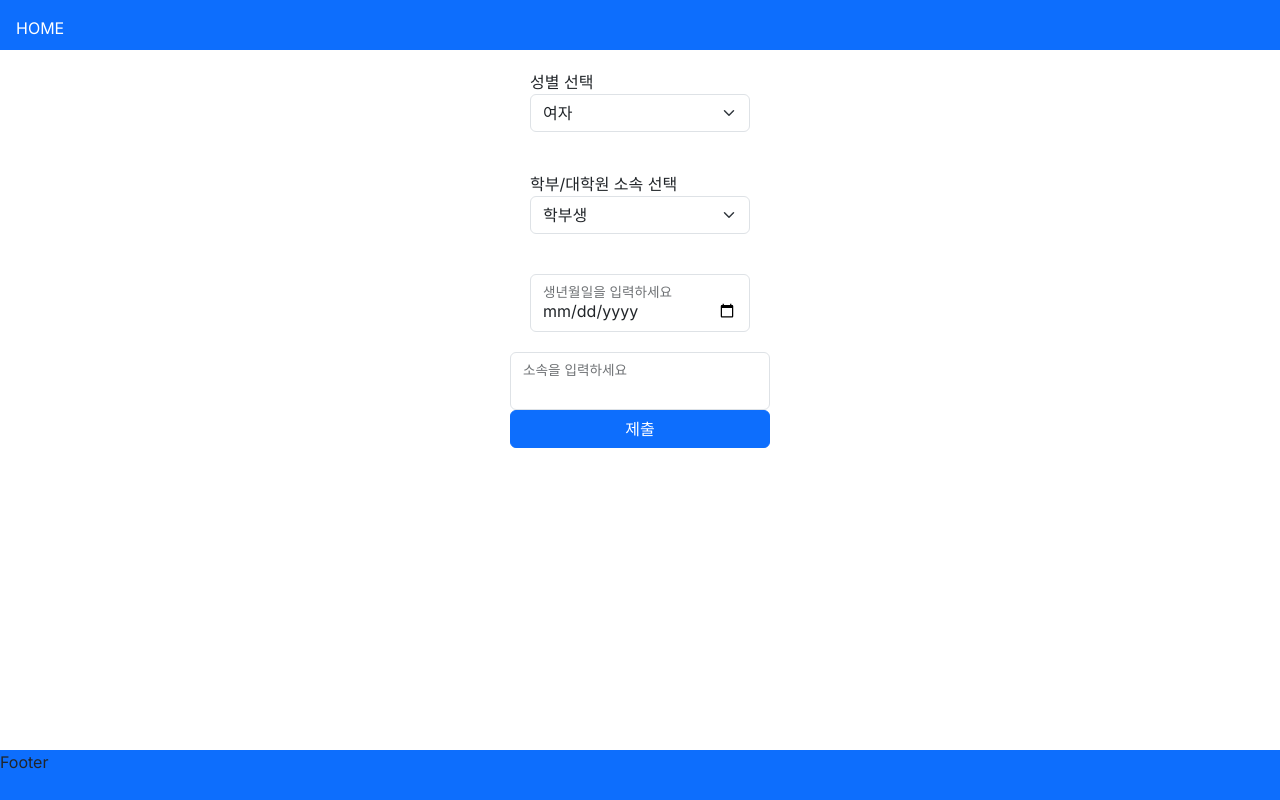
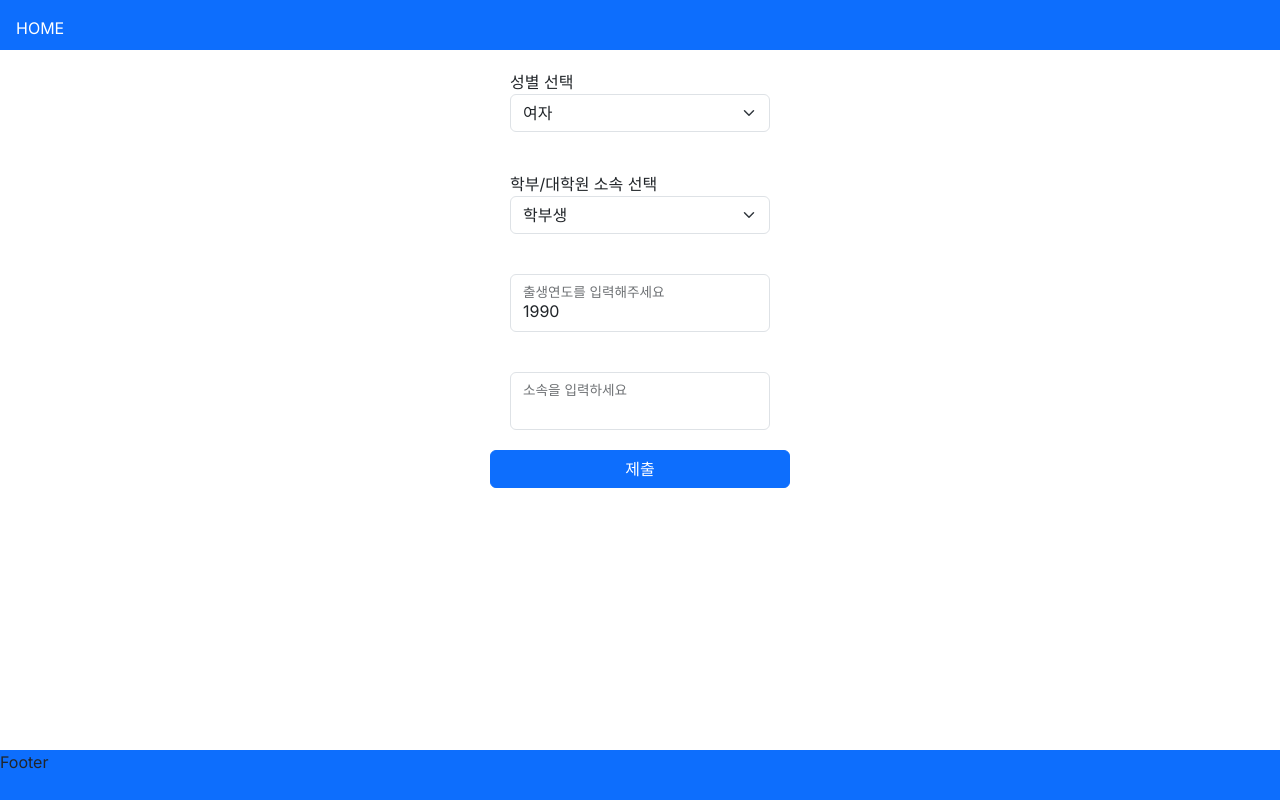
Before and after one commit to goodbyebada/BookSite, a Next.js app: page / in a window 1280 px wide. Built offline with nearby package versions, Linux system fonts and the light colour scheme.

Commit message:
form 형식 수정 및 기능 추가
- 자동완성 기능 추가
- 생년월일 -> 출생연도만 input으로
- 출생연도 조건 벗어났을시 안내문구 추가

```diff
--- a/src/app/bookList/page.tsx
+++ b/src/app/bookList/page.tsx
@@ -32,6 +32,8 @@ const BookList = () => {
   useEffect(() => {
     const params = decodeURI(`${searchParams}`);
 
+    console.log(params);
+
     fetch(requestBaseUrl + "?" + params)
       .then((response) => {
         return response.json(); // JSON 데이터를 반환하는 프로미스
--- a/src/components/component/UserInputForm.tsx
+++ b/src/components/component/UserInputForm.tsx
@@ -5,6 +5,12 @@ import BirthdateForm from "@components/containers/formItems/BirthdateForm";
 import Department from "@components/containers/formItems/Department";
 import { useRouter } from "next/navigation";
 import { inputData } from "@components/model/interfaceModel";
+import {
+  startYear,
+  endYear,
+} from "@components/containers/formItems/ExtendedDropdown";
+
+import ExtendedDropdown from "@components/containers/formItems/ExtendedDropdown";
 
 const EMPTY_NUMBER = 0;
 const EMPTY_STRING = "";
@@ -70,9 +76,6 @@ const UserInputForm = () => {
   const returnQueryString = (data: inputData) => {
     const { gender, patron_type, birthdate, department } = data;
 
-    console.log(gender);
-    console.log(typeof gender);
-
     const queryString = `gender=${gender}&patron-type=${patron_type}&birthdate=${birthdate}&department=${department}`;
     return queryString;
   };
@@ -82,26 +85,29 @@ const UserInputForm = () => {
     const isFormComplete = Object.values(formData).every(
       (field) => field !== ""
     );
+    // ture여야지 조건통과
 
     // 조건에 맞는지 체크한다.
     const checkAlltheInput = (formData: inputData) => {
       const { gender, patron_type, birthdate, department } = formData;
 
       return (
-        gender !== EMPTY_STRING && birthdate > 0 && department !== EMPTY_STRING
+        gender !== EMPTY_STRING &&
+        startYear <= birthdate &&
+        birthdate <= endYear &&
+        department !== EMPTY_STRING
       );
     };
 
-    if (!isFormComplete && !checkAlltheInput(formData)) {
-      console.log(formData);
-      alert("작성되지 않은 항목이 있습니다!");
+    if (isFormComplete && checkAlltheInput(formData)) {
+      // 전부 작성했다면 bookList 경로 이동 쿼리문과 함께
+      const queryString = returnQueryString(formData);
+      router.push(routeUrl + "?" + queryString);
       return;
     }
-    console.log(formData);
-    // 전부 작성했다면 bookList 경로 이동 쿼리문과 함께
-    const queryString = returnQueryString(formData);
 
-    router.push(routeUrl + "?" + queryString);
+    // 작성되지 않은 항목이 있을때
+    alert("작성되지 않은 항목이 있습니다.");
   };
 
   const handleInputChange = (fieldName: string, value: string | number) => {
@@ -117,9 +123,11 @@ const UserInputForm = () => {
       <PatronTypeSelector
         onChange={(value) => handleInputChange("patron_type", value)}
       />
-      <BirthdateForm
+
+      <ExtendedDropdown
         onChange={(value) => handleInputChange("birthdate", value)}
       />
+
       <Department
         onChange={(value) => handleInputChange("department", value)}
       />
--- a/src/components/containers/formItems/BirthdateForm.tsx
+++ b/src/components/containers/formItems/BirthdateForm.tsx
@@ -1,8 +1,20 @@
 import { useState } from "react";
 
 interface BirthdateFormProps {
-  onChange: (value: string) => void;
+  onChange: (value: number) => void;
 }
+
+const makeBirthToNumber = (birthDateString: string) => {
+  // '-'를 기준으로 문자열을 분리하여 배열로 변환
+  let parts = birthDateString.split("-");
+
+  // 배열을 다시 합쳐서 원하는 형식으로 변환
+  let formattedDate = parts.join("");
+
+  console.log(formattedDate); // 출력: 20051228
+
+  return Number(formattedDate);
+};
 
 const BirthdateForm = ({ onChange }: BirthdateFormProps) => {
   const [birthdate, setBirthdate] = useState<string>("");
@@ -14,7 +26,10 @@ const BirthdateForm = ({ onChange }: BirthdateFormProps) => {
 
     if (value >= minDate && value <= maxDate) {
       setBirthdate(value);
-      onChange(value);
+
+      const numberBirthDate = makeBirthToNumber(value);
+
+      onChange(numberBirthDate);
     } else {
       alert(`생년월일을 다시 확인해주세요!`);
     }
--- a/src/components/containers/formItems/Department.tsx
+++ b/src/components/containers/formItems/Department.tsx
@@ -2,6 +2,7 @@
 import React, { useState } from "react";
 import { departments } from "@data/patron";
 import SelectOption from "./SelectOption";
+import { after } from "node:test";
 
 interface DepartmentProps {
   onChange: (value: string) => void;
@@ -10,53 +11,106 @@ interface DepartmentProps {
 const Department = ({ onChange }: DepartmentProps) => {
   const [inputValue, setInputValue] = useState<string>("");
   const [matchedDepartments, setMatchedDepartments] = useState<string[]>([]);
-  const [isClicked, setClicked] = useState<boolean>(false);
+
+  const afterEnter = (selectedDepartment: string) => {
+    setInputValue(selectedDepartment);
+    // input란에 선택한 departement로
+
+    setMatchedDepartments([]);
+    // list-group-container를 비운다.
+
+    onChange(selectedDepartment);
+    // 부모 컴포넌트에 선택한 전공 전달
+  };
 
   const handleInputChange = (e: React.ChangeEvent<HTMLInputElement>) => {
     const value = e.target.value;
-    console.log(value);
-    // if (value === "") return;
+
+    // 자동완성 눌렀을시
+    if (departments.includes(value)) {
+      afterEnter(value);
+      return;
+    }
+
     setInputValue(value);
-
-    // 입력된 값과 일치하는 학과 찾기
     const matched = departments.filter((department) =>
       department.includes(value)
     );
+    // string.prototype.includes(value)
+
     setMatchedDepartments(matched);
   };
 
-  const handleDepartmentClick = (department: string) => {
-    // 클릭한 학과를 입력 창에 자동으로 완성
-    setInputValue(department);
-    setMatchedDepartments([]); // 학과 목록 숨기기
-    onChange(department); // 선택한 학과를 상위 컴포넌트로 전달
+  /** 클릭했을때 일어나는 이벤트이다. */
+  const handleDepartmentClick = (department: string, index: number) => {
+    afterEnter(department);
+  };
+
+  /**엔터시 자동완성되는 함수이다. */
+  const autoCompletion = (e: React.FormEvent<HTMLFormElement>) => {
+    e.preventDefault();
+
+    // 현재 list-group-containerd안에 있는 맨 첫번째 학과 이름을 inputValue로 설정한다. 넣는다.
+
+    /**
+     * 컴퓨터학
+     * 컴퓨터학부 하나밖에 뜨지 않는경우
+     */
+    if (matchedDepartments.length == 1) {
+      let department = matchedDepartments[0];
+      afterEnter(department);
+      return;
+    }
+
+    if (matchedDepartments.includes(inputValue)) {
+      /**
+       *  경영학과 입력시  matchedDepartments 경영학과 / 스포츠 경영학과 어쩌구 중에서 글자 정확히 일치하는것만
+       *  폼 제출시 입력된다.
+       */
+      let department = matchedDepartments.find(
+        (departement) => departement === inputValue
+      );
+      if (department) {
+        afterEnter(department);
+      }
+    }
+
+    return;
+
+    // list-group-container를 없앤다.
   };
 
   return (
-    <>
-      <form className="form-floating">
+    <div className="department-component">
+      <form
+        onSubmit={(e: React.FormEvent<HTMLFormElement>) => autoCompletion(e)}
+        className="form-floating"
+      >
         <input
           type="text"
           className="form-control"
           id="floatingInputValue"
           value={inputValue}
           onChange={handleInputChange}
-        ></input>
+        />
         <label htmlFor="floatingInputValue">소속을 입력하세요</label>
-      </form>
 
+        {/* 예시항목  list-group-container */}
+        <div className={`list-group-container`}>
           <ul className="list-group">
             {matchedDepartments.map((department, index) => (
               <li
-            className={"list-group-item"}
                 key={index}
-            onClick={() => handleDepartmentClick(department)}
+                className={`list-group-item`}
+                onClick={() => handleDepartmentClick(department, index)}
               >
                 {department}
               </li>
             ))}
           </ul>
-    </>
+        </div>
+      </form>
+    </div>
   );
 };
 
--- /dev/null
+++ b/src/components/containers/formItems/ExtendedDropdown.tsx
@@ -0,0 +1,119 @@
+"use client";
+
+import { useState } from "react";
+
+interface itemProps {
+  onChange: (value: number) => void;
+}
+
+// 1. 년도 드롭다운 ~ 1950 ~ 2005까지  55년치
+// 년도 배열 string 배열로 해서 부모 컴포넌트에서 전달할때 number로 바꾸자
+// input 태그 처음 눌렀을시 처음은 모든 항목을 보여준다.
+// 그냥 키보드로 쳤을시 배열에 있는 항목과 같음을 체크한다
+
+// 배열에 없는 값을 입력하면 에러 처리한다.
+// 빈 값이라면 에러 처리를 한다.
+
+export const startYear = 1950;
+export const endYear = 2005;
+const yearsArray = Array.from({ length: endYear - startYear + 1 }, (_, index) =>
+  (startYear + index).toString()
+);
+
+export default function ExtendedDropdown({ onChange }: itemProps) {
+  const [inputValue, setInputValue] = useState<string>("1990");
+  const [matchedItems, setMatchedItems] = useState<string[]>([]);
+  const [check, setCheck] = useState<boolean>(false);
+  const [alertSetence, setAlertSentence] = useState("");
+
+  // 맞는 조건일때 afterEnter 사용
+  const afterEnter = (selecteditem: string) => {
+    setInputValue(selecteditem);
+    setMatchedItems([]);
+
+    const yearItem = parseInt(selecteditem);
+    onChange(yearItem);
+  };
+
+  const handleInputChange = (e: React.ChangeEvent<HTMLInputElement>) => {
+    const value = e.target.value;
+    setInputValue(value);
+
+    const nowYearsArray = yearsArray.filter((year) => year.includes(value));
+    setMatchedItems(nowYearsArray);
+
+    // 자동완성 눌렀을시  항목 안에 존재한다면
+    if (matchedItems.includes(value)) {
+      afterEnter(value);
+      setCheck(true);
+      return;
+    }
+
+    // 항목 안에 존재하지 않는다면
+    // if (!yearsArray.includes(inputValue)) {
+    //   setAlertSentence("연도를 다시 확인해주세요");
+    // }
+    setCheck(false);
+  };
+
+  /** 클릭했을때 일어나는 이벤트이다. */
+  const handleitemClick = (item: string) => {
+    afterEnter(item);
+  };
+
+  /**폼 제출시, 엔터시 실행되는 함수이다. */
+  const autoCompletion = (e: React.FormEvent<HTMLFormElement>) => {
+    e.preventDefault();
+
+    if (matchedItems.length == 1) {
+      let item = matchedItems[0];
+      setCheck(true);
+      afterEnter(item);
+      return;
+    }
+
+    /**
+     * 배열에 없는 연도를 작성했을시
+     */
+    if (!yearsArray.includes(inputValue)) {
+      setAlertSentence("연도를 다시 확인해주세요");
+    }
+  };
+
+  return (
+    <div className="item-component">
+      <form
+        onSubmit={(e: React.FormEvent<HTMLFormElement>) => autoCompletion(e)}
+        className="form-floating"
+      >
+        <input
+          type="text"
+          className="form-control"
+          id="floatingInputValue"
+          value={inputValue}
+          onChange={handleInputChange}
+        />
+        <label htmlFor="floatingInputValue">출생연도를 입력해주세요</label>
+
+        {/* 예시항목  list-group-container */}
+        <div className={`list-group-container`}>
+          <ul className="list-group">
+            {matchedItems.map((item, index) => (
+              <li
+                key={index}
+                className={`list-group-item`}
+                onClick={() => handleitemClick(item)}
+              >
+                {item}
+              </li>
+            ))}
+          </ul>
+        </div>
+      </form>
+
+      {check ? "" : alertSetence}
+
+      {/* {<div>{alert ? ""}을 다시 확인해주세요 </div>} */}
+    </div>
+  );
+}
--- a/src/styles/globals.css
+++ b/src/styles/globals.css
@@ -186,6 +186,19 @@ input:autofill:focus {
   transition: border-color 0.15s ease-in-out, box-shadow 0.15s ease-in-out;
 }
 
+/* list-group Department 선택 */
+.list-group-item:hover,
+.list-group-item:active {
+  background-color: var(--bs-blue);
+  color: white;
+}
+
+.list-group-container {
+  max-height: 500px;
+  box-sizing: content-box;
+  overflow-y: scroll;
+}
+
 /* .form-control:focus {
   color: var(--bs-body-color);
   background-color: var(--bs-body-bg);
```
Lines whose indentation alone changed are shown as unchanged.
